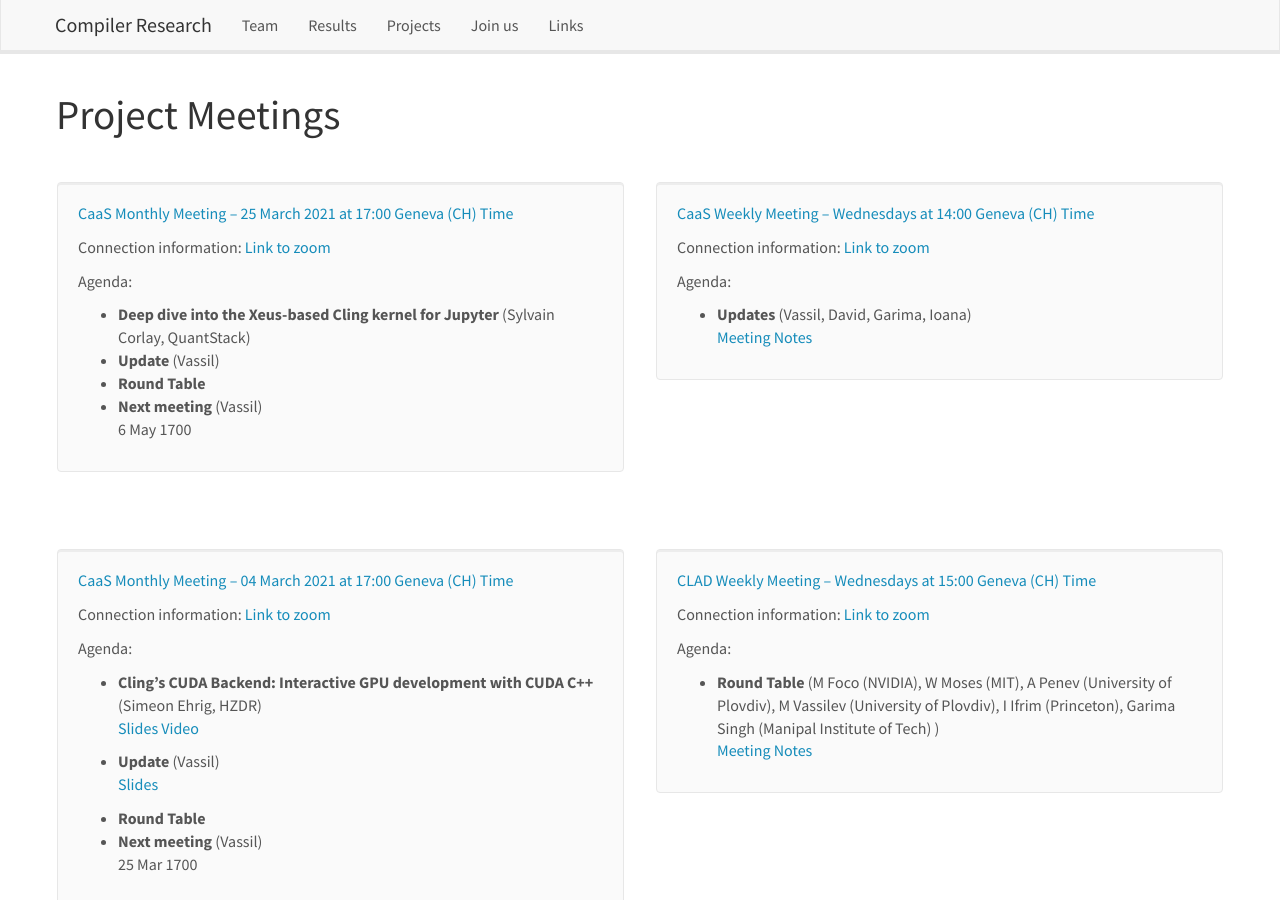
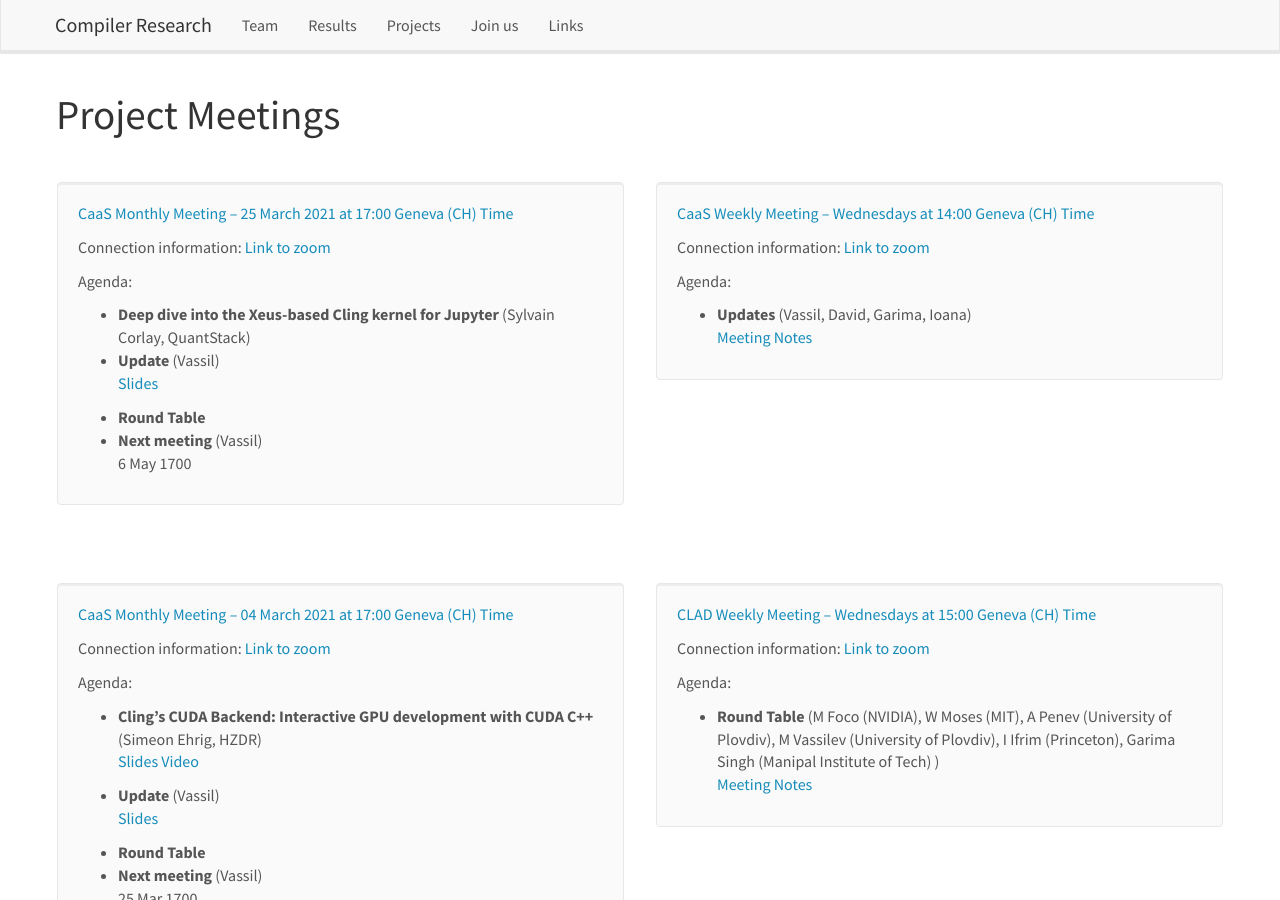
Before and after one commit to vgvassilev/clad, a Jekyll site: the page built from _pages/meetings.md, in a window 1280 px wide and 900 px high. Built offline with Jekyll 4.4.1, drawn with Linux system fonts in a browser that asks for light colours; nearby versions of some CDN libraries.

Commit message:
Add Vassil's slides.

```diff
--- a/_data/meetinglist.yml
+++ b/_data/meetinglist.yml
@@ -8,6 +8,7 @@
       speaker: "Sylvain Corlay, QuantStack"
     - title: Update
       speaker: Vassil
+      link: "[Slides](/assets/presentations/CaaS_25_03_2021.pdf)"
     - title: Round Table
     - title: Next meeting
       speaker: Vassil
```
Also changed, not shown: 1 other file.
